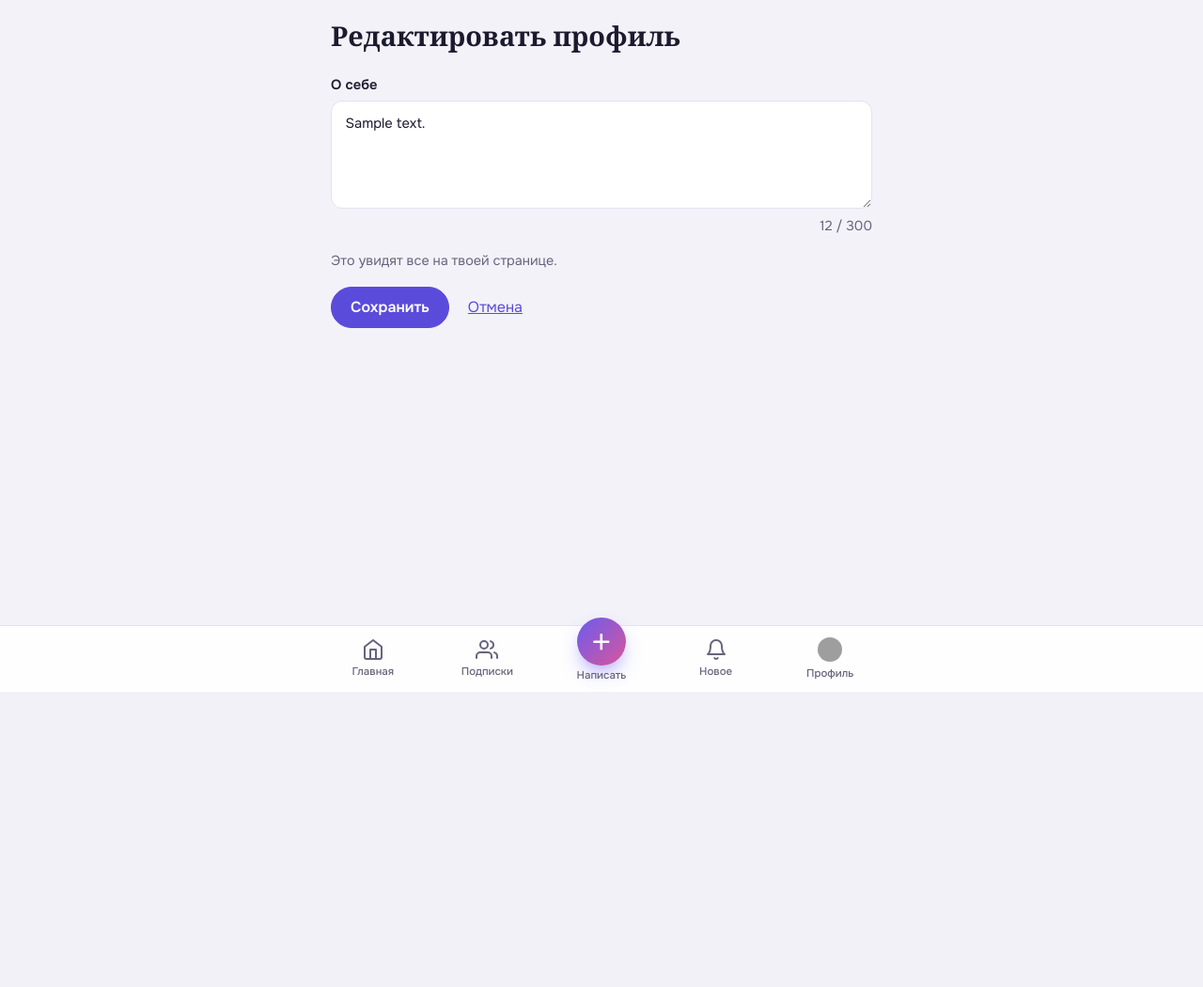
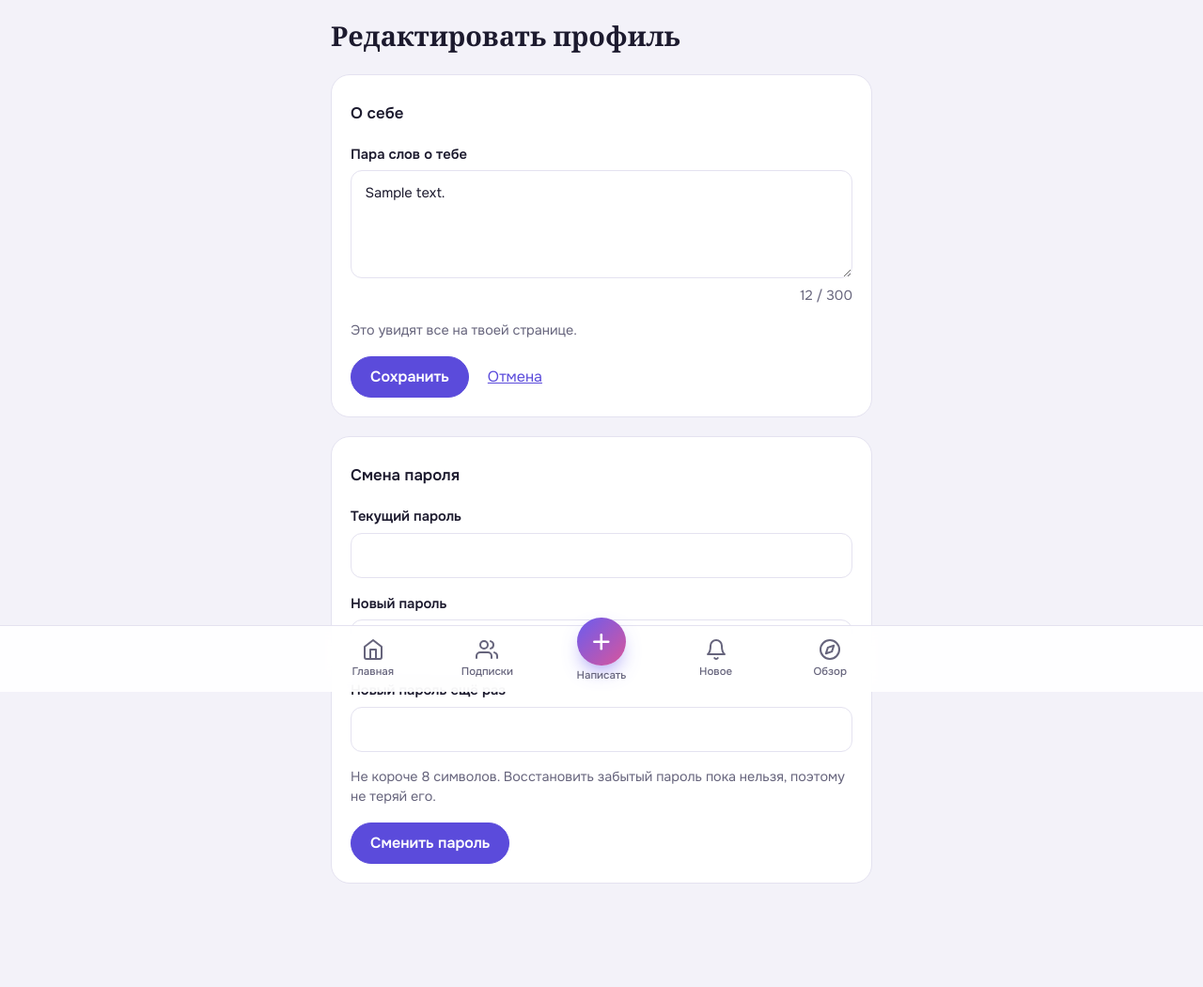
Before and after one commit to solabsenser/poetry, a Flask app: template templates/settings.html in a window 1280 px wide. Shown: the part 64-1114 px from the top of the page at 94% size. Before the commit the page ends 800 px from the top, so only its background shows below. Run offline with Flask 3, Linux system fonts and the light colour scheme; the visitor is signed in with stand-in values (Sample User, id 1); the template is opened without the code that fills it: most values are stand-ins (such as "Sample title", 1, 10 or a date in 2020); a database or web service that is not in the repository returns one stand-in record (values such as "Sample title"); data that the repository does not hold is empty; grey boxes are pictures that could not be loaded.

Commit message:
Add files via upload

```diff
--- a/app.py
+++ b/app.py
@@ -19,6 +19,7 @@ PER_PAGE = 12
 PREVIEW_LINES = 12
 MAX_TAGS = 5
 USERNAME_RE = re.compile(r"^\w{3,30}$")
+POPULAR_ORDER = "(SELECT COUNT(*) FROM reactions r WHERE r.poem_id = p.id) DESC, p.id DESC"
 
 app = Flask(__name__)
 app.secret_key = os.environ["SECRET_KEY"]
@@ -274,6 +275,16 @@ def trending_tags():
         "SELECT tag, COUNT(*) AS n FROM poem_tags GROUP BY tag ORDER BY n DESC, tag LIMIT 14")]
 
 
+def top_authors():
+    rows = q(
+        "SELECT * FROM (SELECT u.id, u.username, u.avatar_v, u.bio, "
+        "(SELECT COUNT(*) FROM follows f WHERE f.followed_id = u.id) AS fc, "
+        "(SELECT COUNT(*) FROM poems p WHERE p.user_id = u.id) AS pc FROM users u) "
+        "WHERE pc > 0 ORDER BY fc DESC, pc DESC, id DESC LIMIT 12")
+    return [{"id": r[0], "username": r[1], "av": r[2] or 0, "bio": r[3] or "",
+             "followers": r[4], "poems": r[5]} for r in rows]
+
+
 # ---------- ленты ----------
 
 @app.route("/health")
@@ -300,7 +311,21 @@ def following():
     return feed("feed_page.html", poems=poems, page=page, has_next=has_next,
                 heading="Подписки", sub="Стихи авторов, которых ты читаешь.",
                 empty="Тут пока пусто. Подпишись на авторов, и их стихи появятся здесь.",
-                empty_cta={"url": url_for("index"), "label": "Открыть общую ленту"})
+                empty_cta={"url": url_for("explore"), "label": "Найти авторов"})
+
+
+@app.route("/explore")
+def explore():
+    tags = cached("tags", 600, trending_tags)
+    authors = cached("authors", 300, top_authors)
+    followed = set()
+    if g.user:
+        followed = {r[0] for r in q("SELECT followed_id FROM follows WHERE follower_id = ?",
+                                    (g.user["id"],))}
+        authors = [a for a in authors if a["id"] != g.user["id"]]
+    authors = [dict(a, followed=a["id"] in followed) for a in authors[:6]]
+    popular, _ = load_poems(per_page=5, order=POPULAR_ORDER)
+    return render_template("explore.html", tags=tags, authors=authors, poems=popular)
 
 
 @app.route("/tag/<tag>")
@@ -571,24 +596,54 @@ def follow(username):
             if n:
                 stmts.append(n)
             db().run_many(stmts)
+        _cache.pop("authors", None)
     return redirect(safe_back(url_for("user", username=row[1])))
+
+
+def render_settings(bio=None, error=None, pw_error=None, status=200):
+    if bio is None:
+        row = q1("SELECT bio FROM users WHERE id = ?", (g.user["id"],))
+        bio = (row[0] if row else "") or ""
+    return render_template("settings.html", bio=bio, error=error, pw_error=pw_error), status
 
 
 @app.route("/settings", methods=["GET", "POST"])
 @login_required
 def settings():
-    error = None
     if request.method == "POST":
         bio = request.form.get("bio", "").replace("\r\n", "\n").strip()
         if len(bio) > 300:
-            error = "О себе: не больше 300 символов."
-        else:
-            db().execute("UPDATE users SET bio = ? WHERE id = ?", (bio, g.user["id"]))
-            flash("Профиль сохранён.")
-            return redirect(url_for("user", username=g.user["username"]))
-        return render_template("settings.html", error=error, bio=bio)
-    row = q1("SELECT bio FROM users WHERE id = ?", (g.user["id"],))
-    return render_template("settings.html", error=None, bio=(row[0] if row else "") or "")
+            return render_settings(bio=bio, error="О себе: не больше 300 символов.")
+        db().execute("UPDATE users SET bio = ? WHERE id = ?", (bio, g.user["id"]))
+        flash("Профиль сохранён.")
+        return redirect(url_for("user", username=g.user["username"]))
+    return render_settings()
+
+
+@app.post("/settings/password")
+@login_required
+def change_password():
+    current = request.form.get("current", "")
+    new = request.form.get("new", "")
+    repeat = request.form.get("repeat", "")
+    key = ("pwfail", g.user["id"])
+    if too_many(key, 5, 900):
+        return render_settings(pw_error="Слишком много неудачных попыток. Подожди 15 минут.",
+                               status=429)
+    row = q1("SELECT password_hash FROM users WHERE id = ?", (g.user["id"],))
+    if not row or not check_password_hash(row[0], current):
+        hit(key)
+        return render_settings(pw_error="Текущий пароль указан неверно.")
+    if not 8 <= len(new) <= 128:
+        return render_settings(pw_error="Новый пароль: от 8 до 128 символов.")
+    if new != repeat:
+        return render_settings(pw_error="Новые пароли не совпадают.")
+    if new == current:
+        return render_settings(pw_error="Новый пароль совпадает со старым.")
+    db().execute("UPDATE users SET password_hash = ? WHERE id = ?",
+                 (generate_password_hash(new), g.user["id"]))
+    flash("Пароль изменён.")
+    return redirect(url_for("settings"))
 
 
 @app.route("/avatar/<int:uid>/<int:v>.jpg")
--- a/static/style.css
+++ b/static/style.css
@@ -136,7 +136,7 @@ img { max-width: 100%; }
   max-width: var(--col); margin: 0 auto; height: var(--bar-h);
   display: grid; grid-template-columns: repeat(5, 1fr); align-items: center;
 }
-.tabbar-inner.guest { grid-template-columns: repeat(2, 1fr); }
+.tabbar-inner.guest { grid-template-columns: repeat(3, 1fr); }
 .tab {
   display: flex; flex-direction: column; align-items: center; justify-content: center; gap: .2rem;
   min-height: 3.25rem; font-size: .72rem; font-weight: 500; color: var(--muted); text-decoration: none;
--- a/templates/base.html
+++ b/templates/base.html
@@ -66,8 +66,9 @@
     <a class="tab" href="{{ url_for('following') }}"{% if ep == 'following' %} aria-current="page"{% endif %}>{{ icon('users') }}<span>Подписки</span></a>
     <a class="tab tab-fab" href="{{ url_for('new_poem') }}"{% if ep == 'new_poem' %} aria-current="page"{% endif %}><span class="fab">{{ icon('plus') }}</span><span>Написать</span></a>
     <a class="tab" href="{{ url_for('notifications') }}"{% if ep == 'notifications' %} aria-current="page"{% endif %}><span class="tab-icon">{{ icon('bell') }}<i class="badge" id="notif-badge" hidden></i></span><span>Новое</span></a>
-    <a class="tab tab-me" href="{{ url_for('user', username=g.user.username) }}"{% if ep == 'user' and request.view_args.username|lower == g.user.username|lower %} aria-current="page"{% endif %}>{{ avatar(g.user.username, g.user.id, g.user.av, 26) }}<span>Профиль</span></a>
+    <a class="tab" href="{{ url_for('explore') }}"{% if ep == 'explore' %} aria-current="page"{% endif %}>{{ icon('compass') }}<span>Обзор</span></a>
     {% else %}
+    <a class="tab" href="{{ url_for('explore') }}"{% if ep == 'explore' %} aria-current="page"{% endif %}>{{ icon('compass') }}<span>Обзор</span></a>
     <a class="tab" href="{{ url_for('login') }}"{% if ep in ('login', 'register') %} aria-current="page"{% endif %}>{{ icon('user') }}<span>Войти</span></a>
     {% endif %}
   </div>
--- a/templates/settings.html
+++ b/templates/settings.html
@@ -2,10 +2,13 @@
 {% block title %}Профиль — {% endblock %}
 {% block content %}
 <h1 class="page-title">Редактировать профиль</h1>
-<form method="post" class="form form-wide">
+
+<section class="panel">
+  <h2 class="section-title">О себе</h2>
+  <form method="post" action="{{ url_for('settings') }}" class="form form-wide">
     <input type="hidden" name="csrf" value="{{ csrf_token() }}">
     {% if error %}<p class="error" role="alert">{{ error }}</p>{% endif %}
-  <label>О себе <textarea name="bio" maxlength="300" rows="4" data-count="bio-count">{{ bio }}</textarea></label>
+    <label>Пара слов о тебе <textarea name="bio" maxlength="300" rows="4" data-count="bio-count">{{ bio }}</textarea></label>
     <p class="hint counter" id="bio-count"></p>
     <p class="hint">Это увидят все на твоей странице.</p>
     <div class="form-row">
@@ -13,4 +16,18 @@
       <a href="{{ url_for('user', username=g.user.username) }}">Отмена</a>
     </div>
   </form>
+</section>
+
+<section class="panel" id="password">
+  <h2 class="section-title">Смена пароля</h2>
+  <form method="post" action="{{ url_for('change_password') }}" class="form form-wide">
+    <input type="hidden" name="csrf" value="{{ csrf_token() }}">
+    {% if pw_error %}<p class="error" role="alert">{{ pw_error }}</p>{% endif %}
+    <label>Текущий пароль <input type="password" name="current" required autocomplete="current-password"></label>
+    <label>Новый пароль <input type="password" name="new" required minlength="8" maxlength="128" autocomplete="new-password"></label>
+    <label>Новый пароль ещё раз <input type="password" name="repeat" required minlength="8" maxlength="128" autocomplete="new-password"></label>
+    <p class="hint">Не короче 8 символов. Восстановить забытый пароль пока нельзя, поэтому не теряй его.</p>
+    <div class="form-row"><button class="btn">Сменить пароль</button></div>
+  </form>
+</section>
 {% endblock %}
```
Also changed, not shown: templates/explore.html (added, +35 -0 lines). Lines whose indentation alone changed are shown as unchanged.
